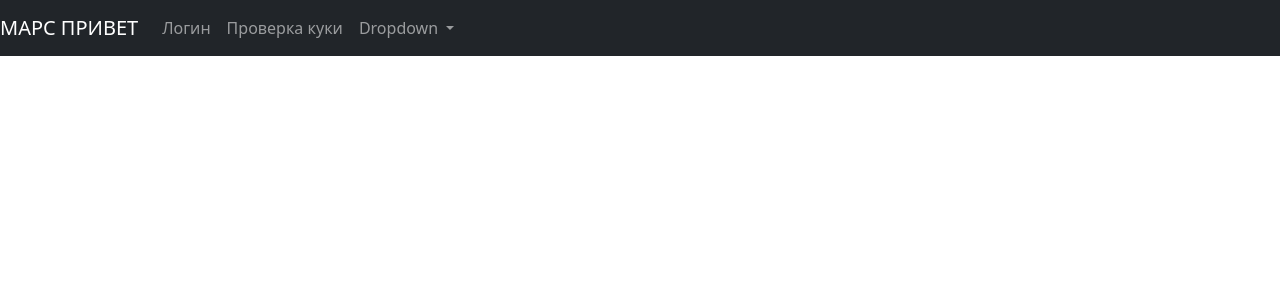
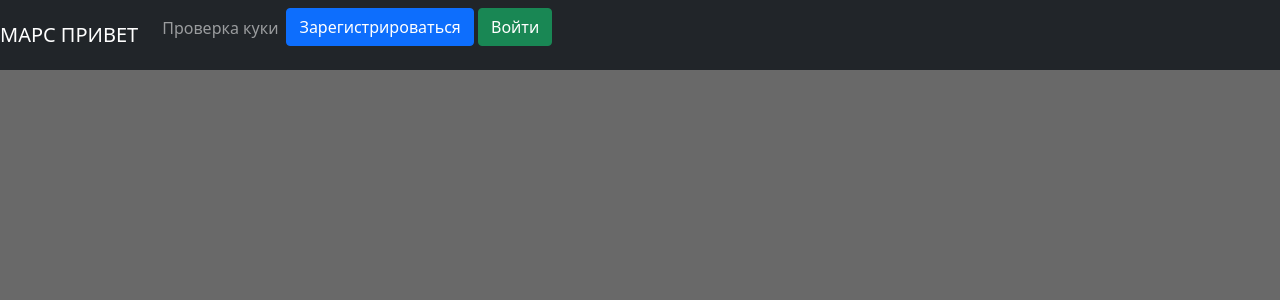
Before and after one commit to Chew1ek/Mars_Site, a Flask app: page / in a window 1280 px wide. Shown: the top 300 px of the page. Run offline with Flask 3, Linux system fonts and the light colour scheme.

Commit message:
1 + 2 задача

```diff
--- a/main.py
+++ b/main.py
@@ -9,6 +9,13 @@ app.config['SECRET_KEY'] = 'yandexlyceum_secret_key'
 
 login_manager = LoginManager()
 login_manager.init_app(app)
+
+
+@app.route('/logout')
+@login_required
+def logout():
+    logout_user()
+    return redirect('/')
 
 
 @app.route('/')
--- a/templates/base.html
+++ b/templates/base.html
@@ -8,7 +8,7 @@
                     integrity="sha384-giJF6kkoqNQ00vy+HMDP7azOuL0xtbfIcaT9wjKHr8RbDVddVHyTfAAsrekwKmP1"
                     crossorigin="anonymous">
     </head>
-    <body>
+    <body style="background-color: #696969">
     <nav class="navbar navbar-expand-lg navbar-dark bg-dark">
   <a class="navbar-brand" href="/"> МАРС ПРИВЕТ</a>
   <button class="navbar-toggler" type="button" data-toggle="collapse" data-target="#navbarSupportedContent" aria-controls="navbarSupportedContent" aria-expanded="false" aria-label="Toggle navigation">
@@ -17,23 +17,19 @@
 
   <div class="collapse navbar-collapse" id="navbarSupportedContent">
     <ul class="navbar-nav mr-auto">
-      <li class="nav-item active">
-        <a class="nav-link" href="/login">Логин</a>
-      </li>
       <li class="nav-item">
         <a class="nav-link" href="/cookie_test">Проверка куки</a>
       </li>
-      <li class="nav-item dropdown">
-        <a class="nav-link dropdown-toggle" href="#" id="navbarDropdown" role="button" data-toggle="dropdown" aria-haspopup="true" aria-expanded="true">
-          Dropdown
-        </a>
-        <div class="dropdown-menu" aria-labelledby="navbarDropdown">
-          <a class="dropdown-item" href="#">Action</a>
-          <a class="dropdown-item" href="#">Another action</a>
-          <div class="dropdown-divider"> </div>
-          <a class="dropdown-item" href="#">Something else here</a>
-        </div>
-      </li>
+        <li class="nav-item">
+            {% if current_user.is_authenticated %}
+    <a class="navbar-brand" href="/logout">{{ current_user.name }}</a>
+{% else %}
+    <p align="right">
+        <a class="btn btn-primary " href="/register">Зарегистрироваться</a>
+        <a class="btn btn-success" href="/login">Войти</a>
+    </p>
+{% endif %}
+        </li>
     </ul>
   </div>
 </nav>
```
Also changed, not shown: data/users.py (+7 -0 lines), db/blogs.db.
